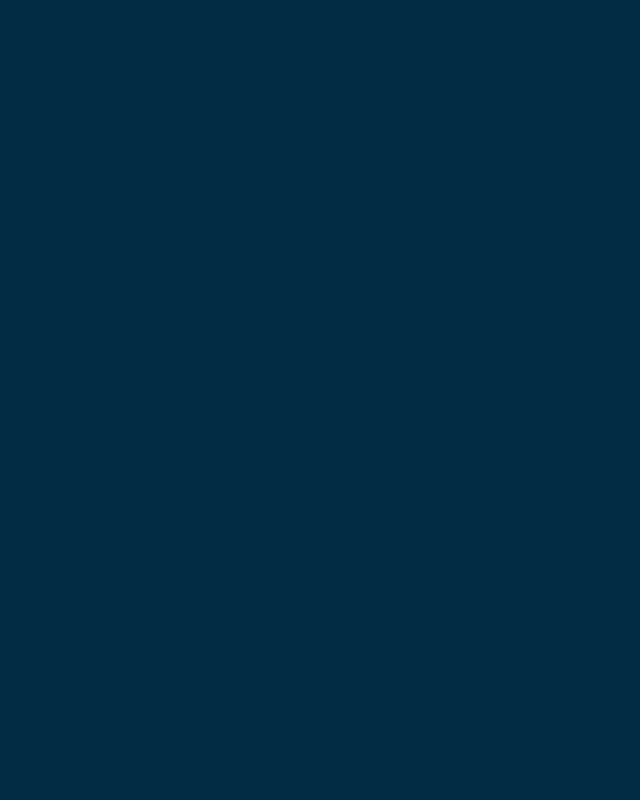
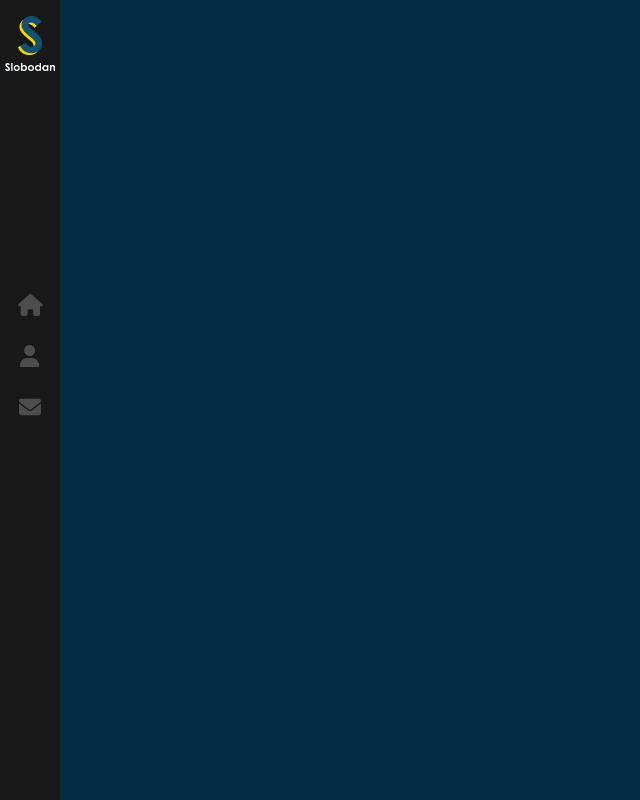
Before and after one commit to pjpras/React-Portfolio1, a React (Create React App) app: page / in a window 1280 px wide. Shown: the whole page, without its empty margins (0-640 px from the left). Built offline with nearby package versions, Linux system fonts and the light colour scheme.

Commit message:
second commit

```diff
--- a/src/components/Sidebar/index.js
+++ b/src/components/Sidebar/index.js
@@ -1,5 +1,38 @@
-import './index.scss';
+import './index.scss'
+import { Link, NavLink } from 'react-router-dom'
+import LogoS from '../../assets/images/logo-s.png'
+import LogoSubtitle from '../../assets/images/logo_sub.png'
+import { FontAwesomeIcon } from '@fortawesome/react-fontawesome'
+import { faEnvelope, faHome, faUser } from '@fortawesome/free-solid-svg-icons'
 
-const Sidebar = () => (<>Hello from sidebar</>)
+const Sidebar = () => (
+  <div className="nav-bar">
+    <Link className="logo" to="/">
+      <img src={LogoS} alt="logo" />
+      <img className="sub-logo" src={LogoSubtitle} alt="logo" />
+    </Link>
+    <nav>
+      <NavLink exact="true" activeclassname="active" to="/">
+        <FontAwesomeIcon icon={faHome} color="#4d4d4e" />
+      </NavLink>
+      <NavLink
+        exact="true"
+        activeclassname="active"
+        className="about-link"
+        to="/about"
+      >
+        <FontAwesomeIcon icon={faUser} color="#4d4d4e" />
+      </NavLink>
+      <NavLink
+        exact="true"
+        activeclassname="active"
+        className="contact-link"
+        to="/contact"
+      >
+        <FontAwesomeIcon icon={faEnvelope} color="#4d4d4e" />
+      </NavLink>
+    </nav>
+  </div>
+)
 
 export default Sidebar
--- a/src/components/Sidebar/index.scss
+++ b/src/components/Sidebar/index.scss
@@ -0,0 +1,92 @@
+.nav-bar {
+  background: #181818;
+  width: 60px;
+  height: 100%;
+  position: absolute;
+  top: 0;
+  z-index: 3;
+  min-height: 500px;
+
+  .logo {
+    display: block;
+    padding: 8px 0;
+
+    img {
+      display: block;
+      margin: 8px auto;
+      width: 24px;
+      height: auto;
+
+      &.sub-logo {
+        width: 50px;
+      }
+    }
+  }
+
+  nav {
+    display: block;
+    text-align: center;
+    position: absolute;
+    height: 210px;
+    top: 50%;
+    margin-top: -120px;
+    width: 100%;
+
+    a {
+      font-size: 22px;
+      color: #4d4d4e;
+      display: block;
+      line-height: 51px;
+      height: 51px;
+      position: relative;
+      text-decoration: none;
+
+      i {
+        transition: all 0.3s ease-out;
+      }
+
+      &:hover {
+        color: #ffd700;
+
+        svg {
+          opacity: 0;
+        }
+
+        &:after {
+          opacity: 1;
+        }
+      }
+
+      &:after {
+        content: '';
+        font-size: 9px;
+        letter-spacing: 2px;
+        position: absolute;
+        bottom: 0;
+        display: block;
+        width: 100%;
+        text-align: center;
+        opacity: 0;
+        transition: all 0.3s ease-out;
+      }
+
+      &:first-child {
+        &::after {
+          content: 'HOME';
+        }
+      }
+    }
+
+    a.about-link {
+      &:after {
+        content: 'ABOUT';
+      }
+    }
+
+    a.contact-link {
+      &:after {
+        content: 'CONTACT';
+      }
+    }
+  }
+}
```
Also changed, not shown: src/components/Layouts/index.js (+6 -5 lines).
